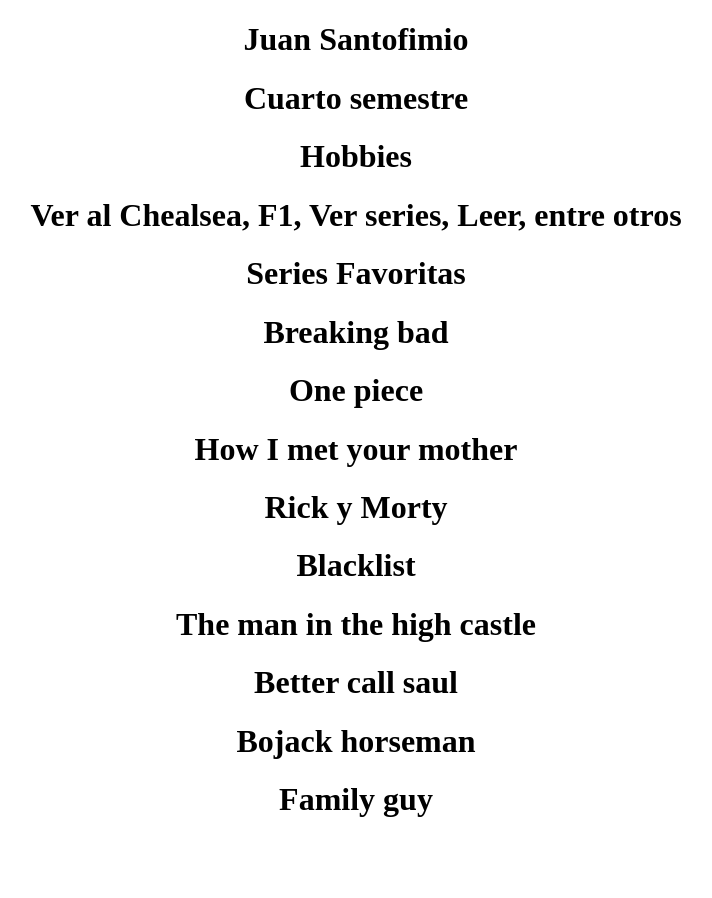
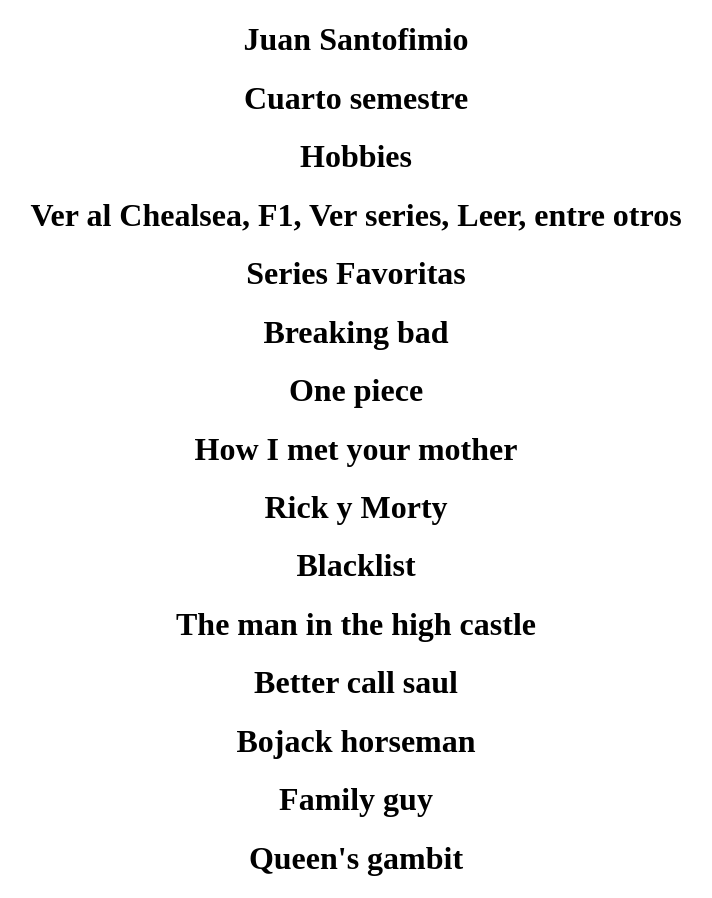
Before and after one commit to jsantofimio15/tarea_pagina_git, a plain HTML site: page index.htm in a window 1280 px wide. Shown: the whole page, without its empty margins (284-996 px from the left). Before the commit the page ends 840 px from the top, so only its background shows below. Drawn offline with Linux system fonts and the light colour scheme.

Commit message:
Se agrego serie 10

```diff
--- a/index.htm
+++ b/index.htm
@@ -26,6 +26,7 @@
         <h1>Better call saul</h1>
         <h1>Bojack horseman</h1>
         <h1>Family guy</h1>
+        <h1>Queen's gambit</h1>
     </center>
 </body>
 </html>
```
